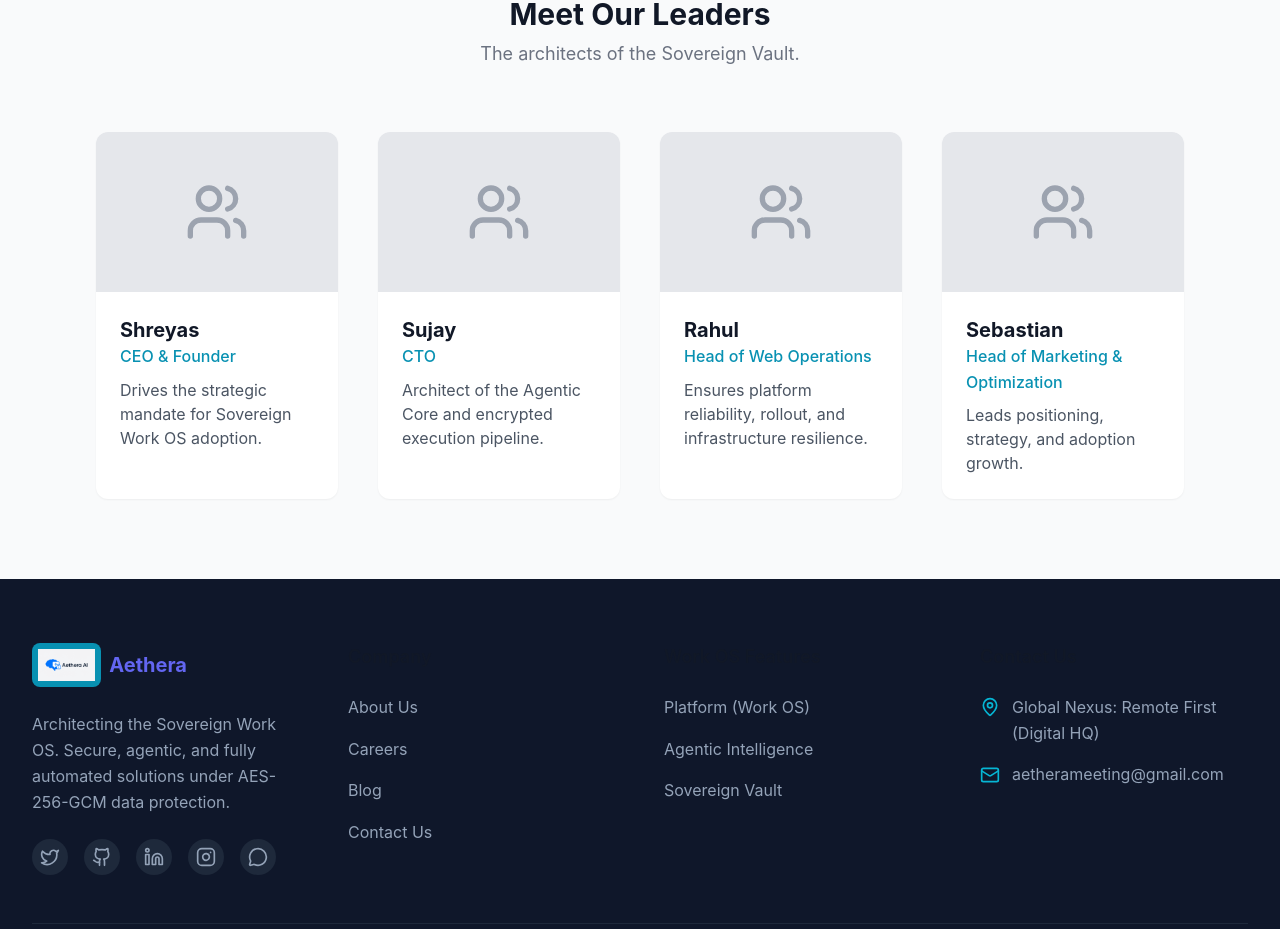
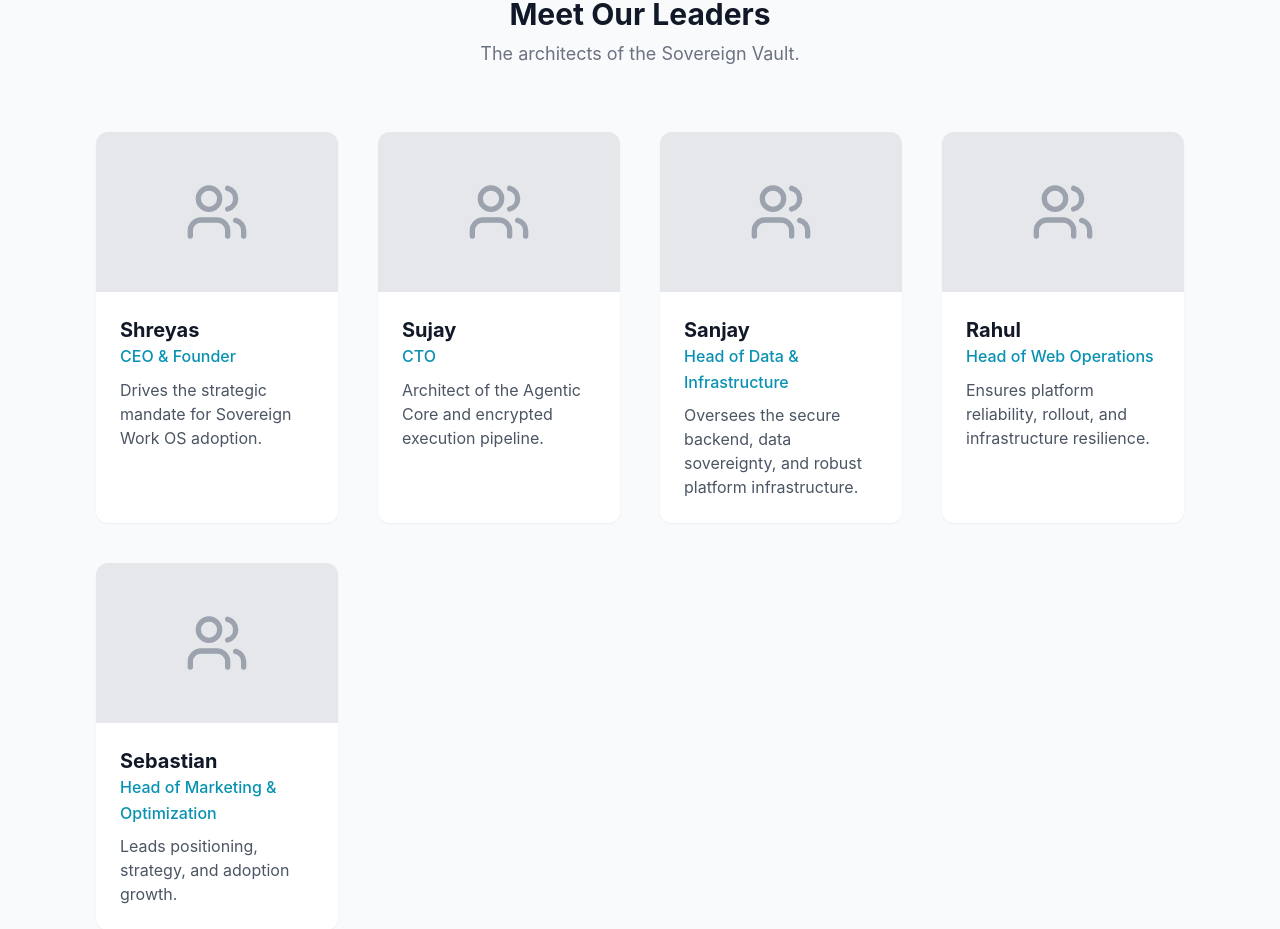
Before and after one commit to CSUJAY/Website, a React (Vite) app in the folder Aethera-main/: page /about in a window 1280 px wide. Shown: the part 2420-3349 px from the top of the page. Built offline with nearby package versions, Linux system fonts and the light colour scheme.

Commit message:
about update

```diff
--- a/Aethera-main/src/pages/About.jsx
+++ b/Aethera-main/src/pages/About.jsx
@@ -133,6 +133,8 @@ const About = () => {
             {[
               { name: 'Shreyas', role: 'CEO & Founder', bio: 'Drives the strategic mandate for Sovereign Work OS adoption.' },
               { name: 'Sujay', role: 'CTO', bio: 'Architect of the Agentic Core and encrypted execution pipeline.' },
+              // SANJAY ADDED HERE
+              { name: 'Sanjay', role: 'Head of Data & Infrastructure', bio: 'Oversees the secure backend, data sovereignty, and robust platform infrastructure.' },
               { name: 'Rahul', role: 'Head of Web Operations', bio: 'Ensures platform reliability, rollout, and infrastructure resilience.' },
               { name: 'Sebastian', role: 'Head of Marketing & Optimization', bio: 'Leads positioning, strategy, and adoption growth.' }
             ].map((member, idx) => (
```
